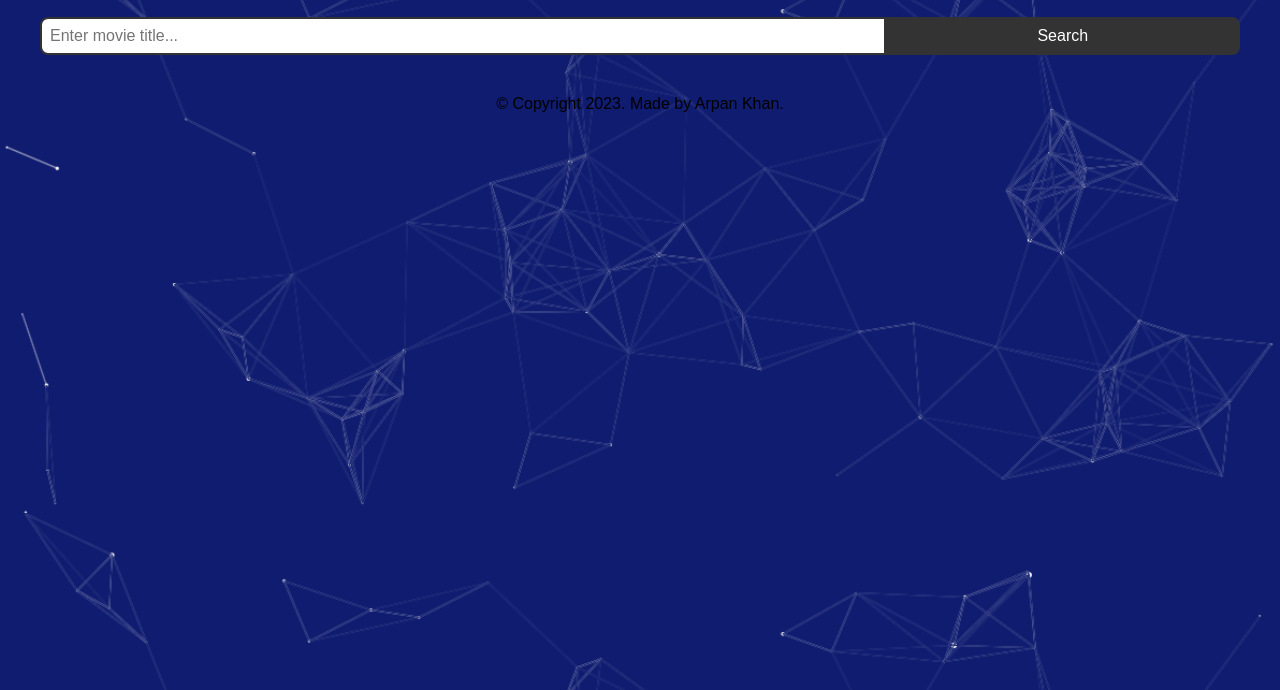
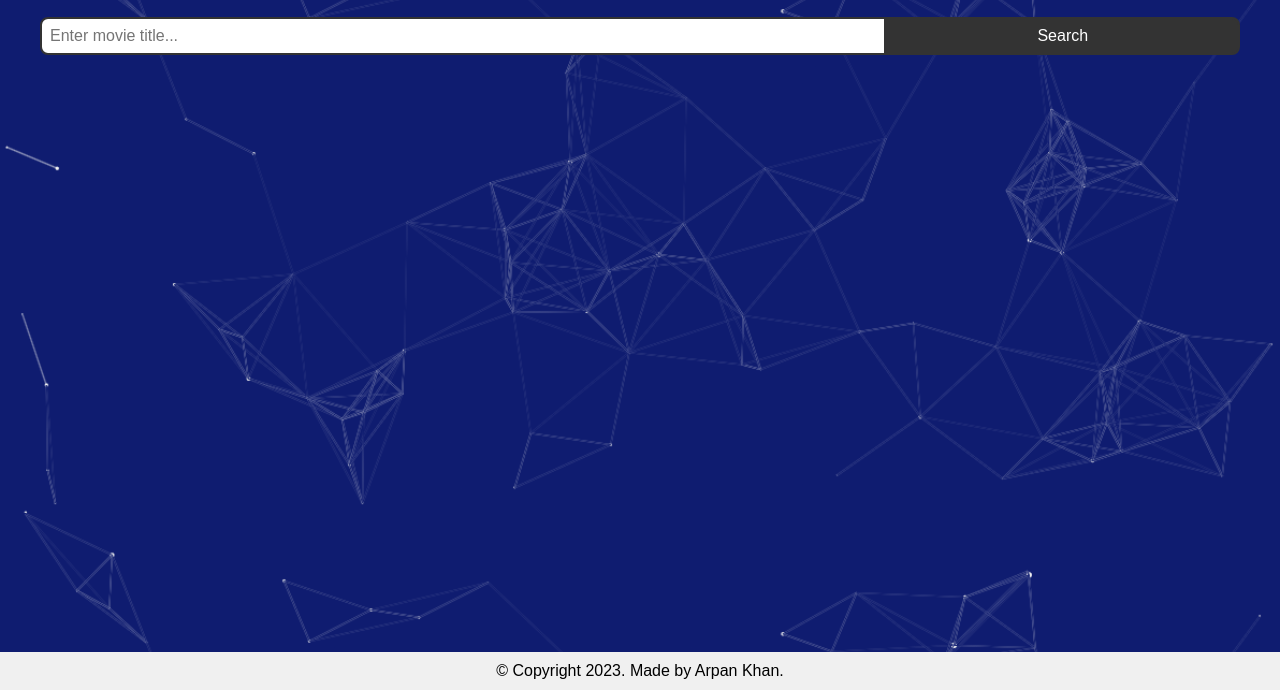
Before and after one commit to arpan-khan/movie-database, a plain HTML site: page index.html in a window 1280 px wide. Shown: the part 110-800 px from the top of the page. Drawn offline with Linux system fonts and the light colour scheme; no server answers.

Commit message:
Update styles.css

```diff
--- a/styles.css
+++ b/styles.css
@@ -116,3 +116,17 @@ h1 {
     text-align: left;
     padding: 10px;
 }
+footer {
+  background-color: #f0f0f0;
+  text-align: center;
+  padding: 10px 0;
+  position: fixed;
+  bottom: 0;
+  width: 100%;
+}
+
+
+.footer-text {
+  font-size: 14px;
+  color: #333;
+}
```
